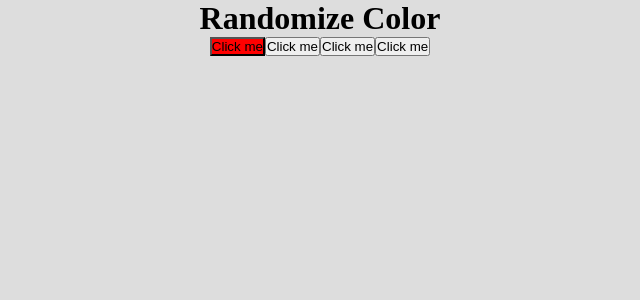
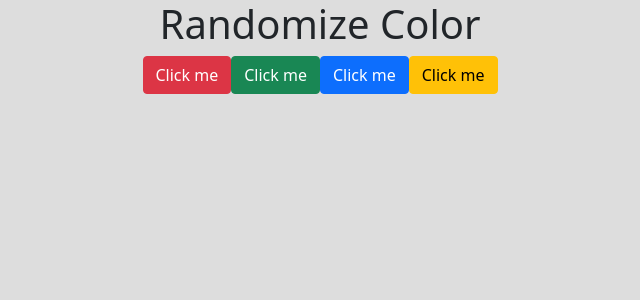
Before and after one commit to mary3210/PhaseOneProject, a React (Create React App) app: page / in a window 1280 px wide. Shown: the top 300 px of the page, without its empty margins (320-960 px from the left). Built offline with nearby package versions, Linux system fonts and the light colour scheme.

Commit message:
Add bootstrap link in index.html file

```diff
--- a/public/index.html
+++ b/public/index.html
@@ -10,6 +10,7 @@
       content="Web site created using create-react-app"
     />
     <link rel="apple-touch-icon" href="%PUBLIC_URL%/logo192.png" />
+    <link rel="stylesheet" href="https://cdn.jsdelivr.net/npm/bootstrap@5.1.3/dist/css/bootstrap.min.css" integrity="sha384-1BmE4kWBq78iYhFldvKuhfTAU6auU8tT94WrHftjDbrCEXSU1oBoqyl2QvZ6jIW3" crossorigin="anonymous">
     <!--
       manifest.json provides metadata used when your web app is installed on a
       user's mobile device or desktop. See https://developers.google.com/web/fundamentals/web-app-manifest/
--- a/src/App.css
+++ b/src/App.css
@@ -38,9 +38,9 @@ li {
   transition: all 0.3s ease;
   box-shadow: 0 2px 5px 2px rgba(0, 0, 0, 0.2);
 }
-.btn-danger {
+/* .btn-danger {
   background-color:red
-}
+} */
 .btn-purple:hover {
   background-color: #5047b3;
   color: #f8f9f7;
```
